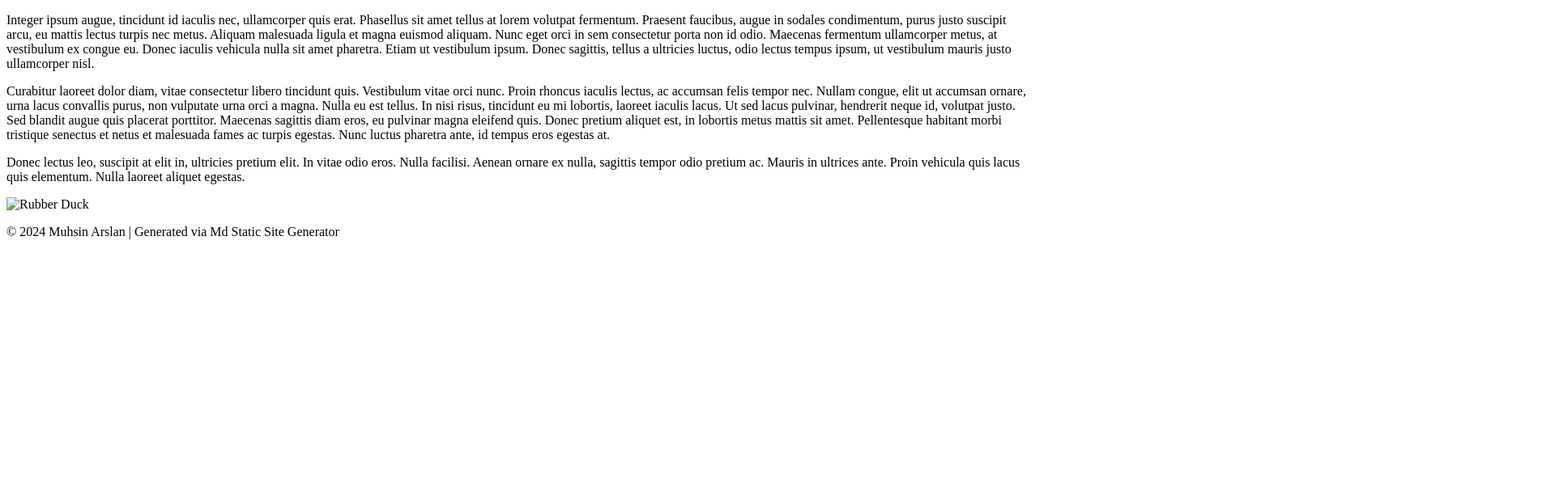
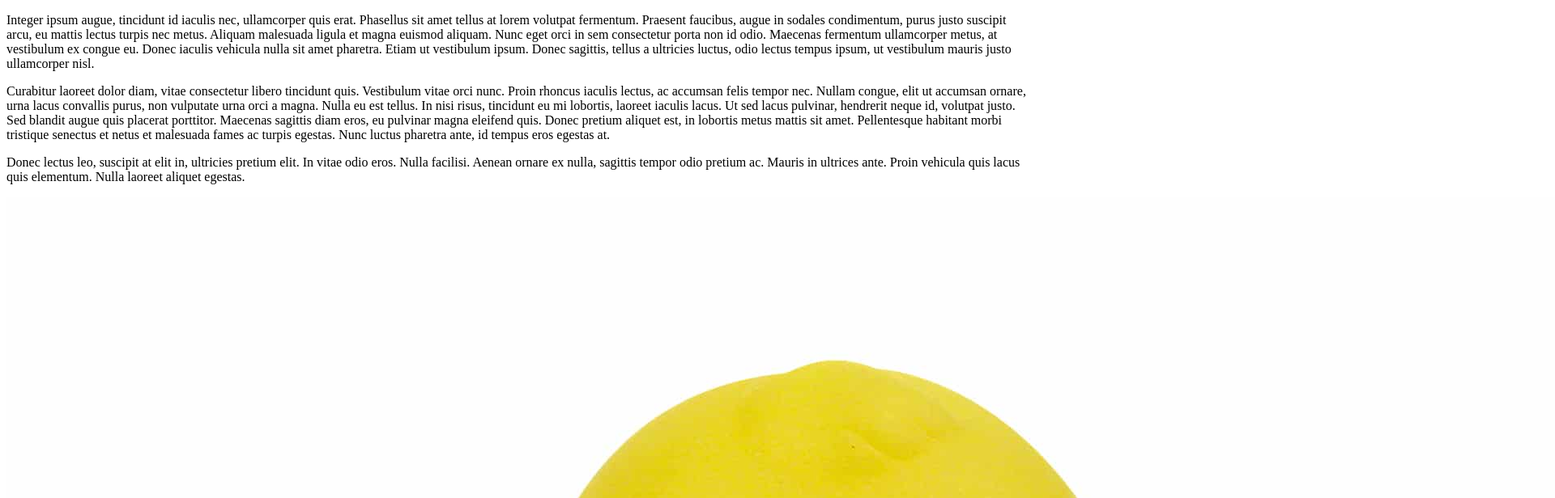
Before and after one commit to mumudevx/personal-website, a plain HTML site: page book/book1.html in a window 1280 px wide. Shown: the part 484-1100 px from the top of the page at 81% size, 1920 px wide, since content can reach past the window. Before the commit the page ends 800 px from the top, so only its background shows below. Drawn offline with Linux system fonts and the light colour scheme.

Commit message:
deploy: b174bc0c168f395c16c28ec5f909a97afd1fe516

```diff
--- a/book/book1.html
+++ b/book/book1.html
@@ -19,7 +19,7 @@
 <p>Integer ipsum augue, tincidunt id iaculis nec, ullamcorper quis erat. Phasellus sit amet tellus at lorem volutpat fermentum. Praesent faucibus, augue in sodales condimentum, purus justo suscipit arcu, eu mattis lectus turpis nec metus. Aliquam malesuada ligula et magna euismod aliquam. Nunc eget orci in sem consectetur porta non id odio. Maecenas fermentum ullamcorper metus, at vestibulum ex congue eu. Donec iaculis vehicula nulla sit amet pharetra. Etiam ut vestibulum ipsum. Donec sagittis, tellus a ultricies luctus, odio lectus tempus ipsum, ut vestibulum mauris justo ullamcorper nisl.</p>
 <p>Curabitur laoreet dolor diam, vitae consectetur libero tincidunt quis. Vestibulum vitae orci nunc. Proin rhoncus iaculis lectus, ac accumsan felis tempor nec. Nullam congue, elit ut accumsan ornare, urna lacus convallis purus, non vulputate urna orci a magna. Nulla eu est tellus. In nisi risus, tincidunt eu mi lobortis, laoreet iaculis lacus. Ut sed lacus pulvinar, hendrerit neque id, volutpat justo. Sed blandit augue quis placerat porttitor. Maecenas sagittis diam eros, eu pulvinar magna eleifend quis. Donec pretium aliquet est, in lobortis metus mattis sit amet. Pellentesque habitant morbi tristique senectus et netus et malesuada fames ac turpis egestas. Nunc luctus pharetra ante, id tempus eros egestas at.</p>
 <p>Donec lectus leo, suscipit at elit in, ultricies pretium elit. In vitae odio eros. Nulla facilisi. Aenean ornare ex nulla, sagittis tempor odio pretium ac. Mauris in ultrices ante. Proin vehicula quis lacus quis elementum. Nulla laoreet aliquet egestas.</p>
-<p><img src="/dist/assets/rubber-duck.jpg" alt="Rubber Duck" title="Rubber Duck" /></p>
+<p><img src="/assets/rubber-duck.jpg" alt="Rubber Duck" title="Rubber Duck" /></p>
 </main>
     <footer>
       <p>© 2024 Muhsin Arslan | Generated via Md Static Site Generator</p>
```
